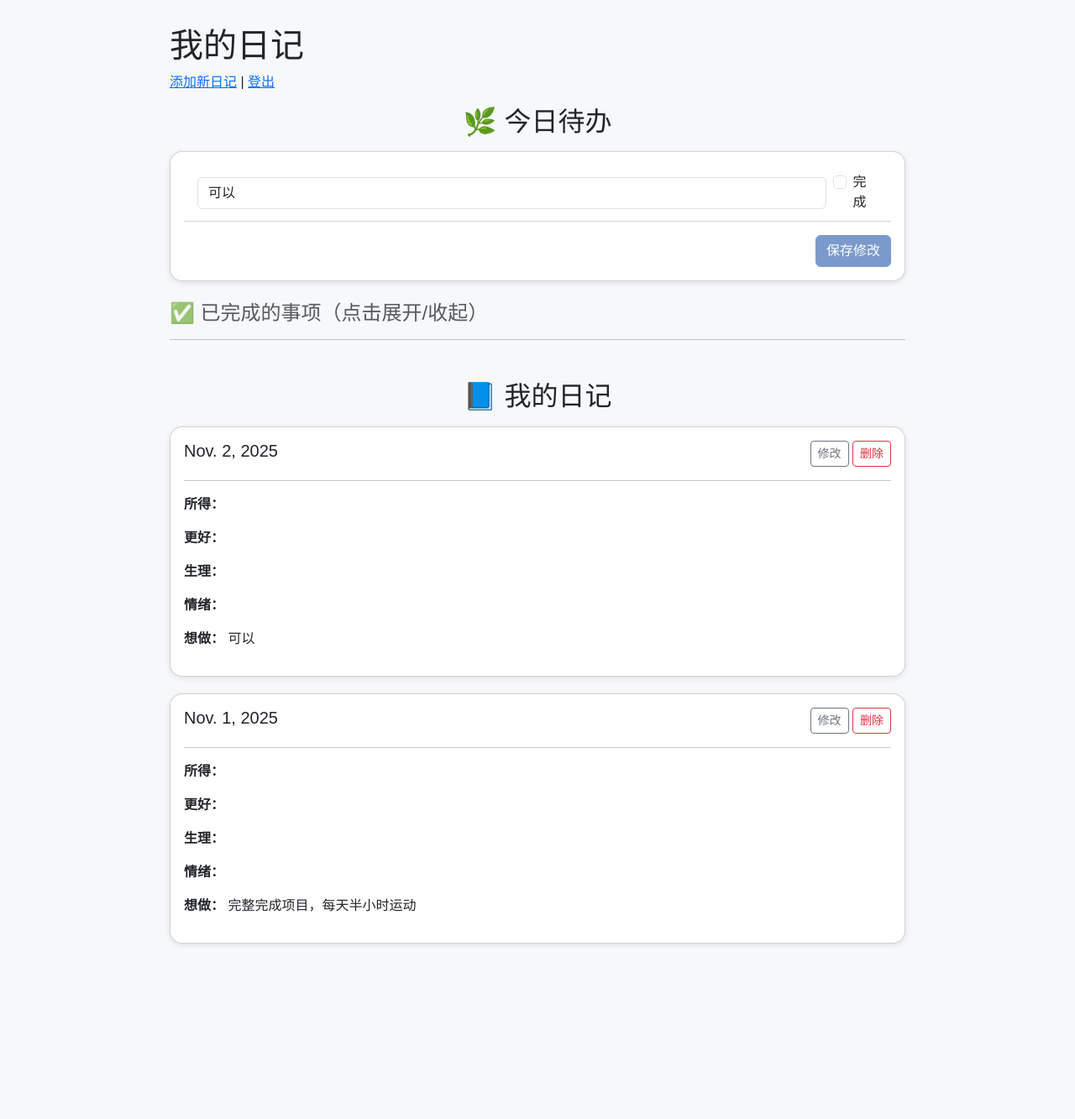
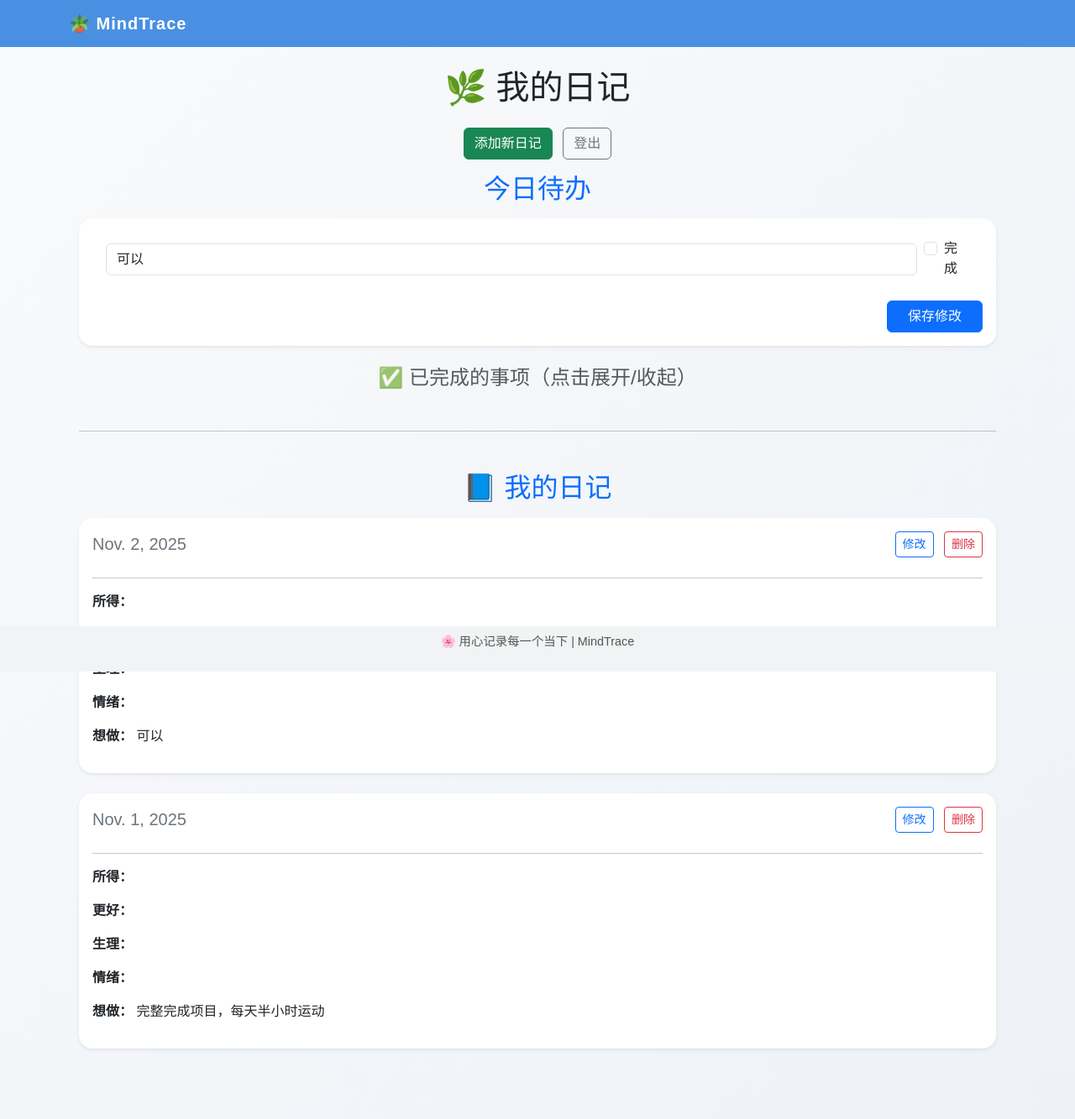
Before and after one commit to June-wang520/MindTrace, a Django app: page /entries/ in a window 1280 px wide. Shown: the whole page at 84% size. Before the commit the page ends 1126 px from the top, so only its background shows below. Run offline with Django 5.2, Linux system fonts and the light colour scheme; a user stored in the database is signed in; data comes from the database, SQL or seed files in the repository; both versions use the stored data as it was after the commit.

Commit message:
Update latest changes

```diff
--- /dev/null
+++ b/entries/templates/base.html
@@ -0,0 +1,77 @@
+<!DOCTYPE html>
+<html lang="zh-CN">
+<head>
+    <meta charset="UTF-8">
+    <meta name="viewport" content="width=device-width, initial-scale=1">
+    <title>{% block title %}MindTrace 日记{% endblock %}</title>
+
+    <!-- Bootstrap 样式 -->
+    <link href="https://cdn.jsdelivr.net/npm/bootstrap@5.3.3/dist/css/bootstrap.min.css" rel="stylesheet">
+
+    <!-- 自定义样式 -->
+    <style>
+        body {
+            background: linear-gradient(to bottom right, #f9fafb, #eef2f7);
+            font-family: "Microsoft YaHei", sans-serif;
+            min-height: 100vh;
+            padding-bottom: 60px;
+        }
+
+        .navbar {
+            background-color: #4a90e2;
+        }
+
+        .navbar-brand {
+            color: white !important;
+            font-weight: bold;
+            letter-spacing: 1px;
+        }
+
+        .card {
+            background-color: white;
+            border: none;
+            border-radius: 1rem;
+            box-shadow: 0 4px 8px rgba(0,0,0,0.08);
+            margin-bottom: 1.5rem;
+        }
+
+        footer {
+            position: fixed;
+            bottom: 0;
+            width: 100%;
+            background: #f1f3f4;
+            color: #555;
+            text-align: center;
+            padding: 8px 0;
+            font-size: 0.9rem;
+        }
+
+        a {
+            text-decoration: none;
+        }
+    </style>
+</head>
+
+<body>
+    <!-- 顶部导航栏 -->
+    <nav class="navbar navbar-expand-lg navbar-dark">
+        <div class="container">
+            <a class="navbar-brand" href="{% url 'entry_list' %}">🪴 MindTrace</a>
+        </div>
+    </nav>
+
+    <!-- 主体内容区域 -->
+    <div class="container mt-4">
+        {% block content %}
+        {% endblock %}
+    </div>
+
+    <!-- 页脚 -->
+    <footer>
+        <p>🌸 用心记录每一个当下 | MindTrace</p>
+    </footer>
+
+    <!-- Bootstrap JS -->
+    <script src="https://cdn.jsdelivr.net/npm/bootstrap@5.3.3/dist/js/bootstrap.bundle.min.js"></script>
+</body>
+</html>
--- a/entries/templates/entries/entry_list.html
+++ b/entries/templates/entries/entry_list.html
@@ -1,46 +1,21 @@
-{% load static %}
-<!DOCTYPE html>
-<html lang="zh-CN">
-<head>
-    <meta charset="UTF-8">
-    <title>MindTrace 日记本</title>
-    <link href="https://cdn.jsdelivr.net/npm/bootstrap@5.3.3/dist/css/bootstrap.min.css" rel="stylesheet">
-    <style>
-        body {
-            background-color: #f6f8fa;
-            font-family: "Microsoft YaHei", sans-serif;
-        }
-        .container {
-            max-width: 900px;
-            margin-top: 30px;
-        }
-        .card {
-            border-radius: 15px;
-            box-shadow: 0 2px 6px rgba(0,0,0,0.1);
-            margin-bottom: 20px;
-        }
-        .todo-completed {
-            color: gray;
-        }
-        .btn-primary {
-            background-color: #7b9acc;
-            border-color: #7b9acc;
-        }
-        .btn-primary:hover {
-            background-color: #6a89b5;
-        }
-    </style>
-</head>
-<body>
+{% extends 'base.html' %}
+{% block title %}我的日记 | MindTrace{% endblock %}
+
+{% block content %}
 <div class="container">
 
-<h1>我的日记</h1>
-<p><a href="{% url 'add_entry' %}">添加新日记</a> | <a href="{% url 'logout' %}">登出</a></p>
+    <h1 class="text-center mb-4">🌿 我的日记</h1>
 
-<h2 class="mb-3 text-center">🌿 今日待办</h2>
+    <div class="text-center mb-3">
+        <a href="{% url 'add_entry' %}" class="btn btn-success me-2">添加新日记</a>
+        <a href="{% url 'logout' %}" class="btn btn-outline-secondary">登出</a>
+    </div>
+
+    <h2 class="mb-3 text-center text-primary">今日待办</h2>
+
     <form method="post">
         {% csrf_token %}
-    <div class="card p-3">
+        <div class="card p-3 shadow-sm">
             <ul class="list-group list-group-flush">
                 {% for todo in todos_incomplete %}
                     <li class="list-group-item d-flex justify-content-between align-items-center">
@@ -55,22 +30,22 @@
                 {% endfor %}
             </ul>
             <div class="text-end mt-3">
-            <button type="submit" class="btn btn-primary">保存修改</button>
+                <button type="submit" class="btn btn-primary px-4">保存修改</button>
             </div>
         </div>
     </form>
 
-<h4 class="mt-4 text-muted">
+    <h4 class="mt-4 text-muted text-center">
         <a class="text-decoration-none text-muted" data-bs-toggle="collapse" href="#completedTodos" role="button" aria-expanded="false" aria-controls="completedTodos">
             ✅ 已完成的事项（点击展开/收起）
         </a>
     </h4>
 
     <div class="collapse" id="completedTodos">
-    <div class="card p-3">
+        <div class="card p-3 shadow-sm">
             <ul class="list-group list-group-flush">
                 {% for todo in todos_complete %}
-                <li class="list-group-item todo-completed">{{ todo.想做 }}</li>
+                    <li class="list-group-item text-success fw-semibold">{{ todo.想做 }}</li>
                 {% empty %}
                     <li class="list-group-item text-center text-muted">暂无完成事项</li>
                 {% endfor %}
@@ -78,15 +53,16 @@
         </div>
     </div>
 
+    <hr class="my-5">
 
-<hr>
-<h2 class="mt-5 mb-3 text-center">📘 我的日记</h2>
+    <h2 class="mt-5 mb-3 text-center text-primary">📘 我的日记</h2>
+
     {% for entry in entries %}
-    <div class="card p-3">
-        <div class="d-flex justify-content-between">
-            <h5 class="mb-1">{{ entry.date }}</h5>
+        <div class="card p-3 shadow-sm">
+            <div class="d-flex justify-content-between align-items-center mb-2">
+                <h5 class="mb-0 text-secondary">{{ entry.date }}</h5>
                 <div>
-                <a href="{% url 'edit_entry' entry.id %}" class="btn btn-sm btn-outline-secondary">修改</a>
+                    <a href="{% url 'edit_entry' entry.id %}" class="btn btn-sm btn-outline-primary me-2">修改</a>
                     <a href="{% url 'delete_entry' entry.id %}" class="btn btn-sm btn-outline-danger">删除</a>
                 </div>
             </div>
@@ -96,20 +72,18 @@
             <p><strong>生理：</strong> {{ entry.生理 }}</p>
             <p><strong>情绪：</strong> {{ entry.情绪 }}</p>
             <p><strong>想做：</strong> {{ entry.想做 }}</p>
+
             {% if entry.image %}
                 <img src="{{ entry.image.url }}" class="img-fluid rounded mt-2" style="max-width:300px;">
             {% endif %}
             {% if entry.audio %}
-            <audio controls class="mt-2">
+                <audio controls class="mt-2 w-100">
                     <source src="{{ entry.audio.url }}">
                 </audio>
             {% endif %}
         </div>
     {% empty %}
-    <p class="text-center text-muted">你还没有任何日记。</p>
+        <p class="text-center text-muted mt-4">你还没有任何日记。</p>
     {% endfor %}
-
 </div>
-<script src="https://cdn.jsdelivr.net/npm/bootstrap@5.3.3/dist/js/bootstrap.bundle.min.js"></script>
-</body>
-</html>
+{% endblock %}
```
Also changed, not shown: MindTrace/settings.py (+8 -2 lines), entries/templates/entries/add_entry.html (+53 -20 lines), entries/templates/entries/edit_entry.html (+66 -13 lines), entries/templates/registration/login.html (+33 -15 lines), db.sqlite3. Lines whose indentation alone changed are shown as unchanged.
